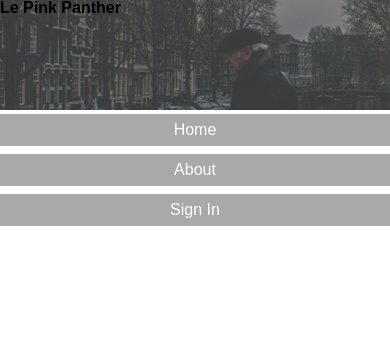
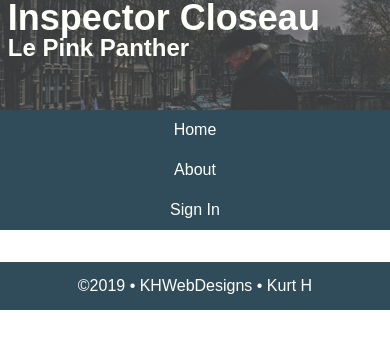
Before and after one commit to 818Studios/DGM2760_Unit02, a plain HTML site: page index.html in a window 390 px wide. Drawn offline with Linux system fonts and the light colour scheme.

Commit message:
Adding responsive styling for the navigation

```diff
--- a/index.html
+++ b/index.html
@@ -16,8 +16,8 @@
 <!-- HEADER STARTS HERE -->
 	<header id="pageHeader">
 		<!-- Photo by Nuno Alberto on Unsplash -->
-		<h1>Inspector Closeau</h1>
-		<h2>Le Pink Panther</h2>
+		<h1 id="topHeaderOne"></h1>
+		<h2 id="topHeaderTwo"></h2>
     </header>
 
 <!-- NAV STARTS HERE -->
@@ -37,7 +37,7 @@
 
 <!-- FOOTER STARTS HERE -->
     <footer>
-
+	&copy;2019 &bull; KHWebDesigns &bull; Kurt H</KHWebDesigns>
     </footer>
 
 <!-- PHONE MENU HIDER -->
--- a/js/main.js
+++ b/js/main.js
@@ -1,3 +1,6 @@
 // JavaScript Document
 
 "use Strict";
+
+document.querySelector('#topHeaderOne').textContent="Inspector Closeau";
+document.querySelector('#topHeaderTwo').textContent="Le Pink Panther";
--- a/less/_large.less
+++ b/less/_large.less
@@ -5,3 +5,10 @@ header{
     height: 300px;
     background-image: url(../images/header1920.jpg);
 }
+
+
+nav{
+    justify-content: flex-start;
+
+
+}
--- a/less/_medium.less
+++ b/less/_medium.less
@@ -6,4 +6,12 @@ header{
     height: 200px;
 }
 
+
+nav{
+    display: flex;
+    -ms-flex-direction: row;
+    flex-direction: row;
+
+}
+
 /* MAIN  */
--- a/less/_small-default.less
+++ b/less/_small-default.less
@@ -15,11 +15,20 @@ body {
 header {
 	background-image: url(../images/header560.jpg);
 	height: 110px;
+	padding-left: @edge;
 
 
 
-	h1 {
-		display: none;
+	h1, h2 {
+		color: #FFFFFA;
+	}
+
+	h1{
+		font-size: 36px;
+	}
+
+	h2{
+		font-size: 24px;
 	}
 
 } // end header
@@ -30,15 +39,20 @@ header {
 nav{
 	display: flex;
 	flex-direction: column;
+	background-color: @primaryNavColor;
 
 	a{
 		width: 100%;
 		text-align: center;
-		margin: .25rem auto;
-		padding: .5rem .5rem;
+		padding: .75rem .5rem;
 		text-decoration: none;
 		color: #FFFFFA;
-		background-color: darkgray;
+		background-color: @primaryNavColor;
+	}
+
+
+	a:hover{
+		background-color: darken(@primaryNavColor, 5%);
 	}
 }
 
@@ -50,9 +64,10 @@ main {
 
 /* FOOTER  */
 footer {
-	color: @primaryColor;
-	padding: 2rem 0;
+	background-color: @primaryNavColor;
+	padding: 1rem 0;
 	text-align: center;
+	color: #FFFFFA;
 }
 
 /*----- Clearfix: Force an Element not to collapse -----*/
--- a/less/_variables.less
+++ b/less/_variables.less
@@ -1,6 +1,11 @@
-@primaryColor: #0064a5; // blue
-@secondaryColor:#c23e64; // pink
+@defaultFont: open-sans, sans-serif;
 
-@menuColor: #273138;
+@primaryBkgColor: #D3E3F3;
 
-@defaultFont: 'Ubuntu', sans-serif;
+
+@primaryNavColor: #304C5A;
+@secondaryNavColor: darken(#304C5A, 1);
+
+
+
+@edge: 2%;
```
Also changed, not shown: css/styles.css.
